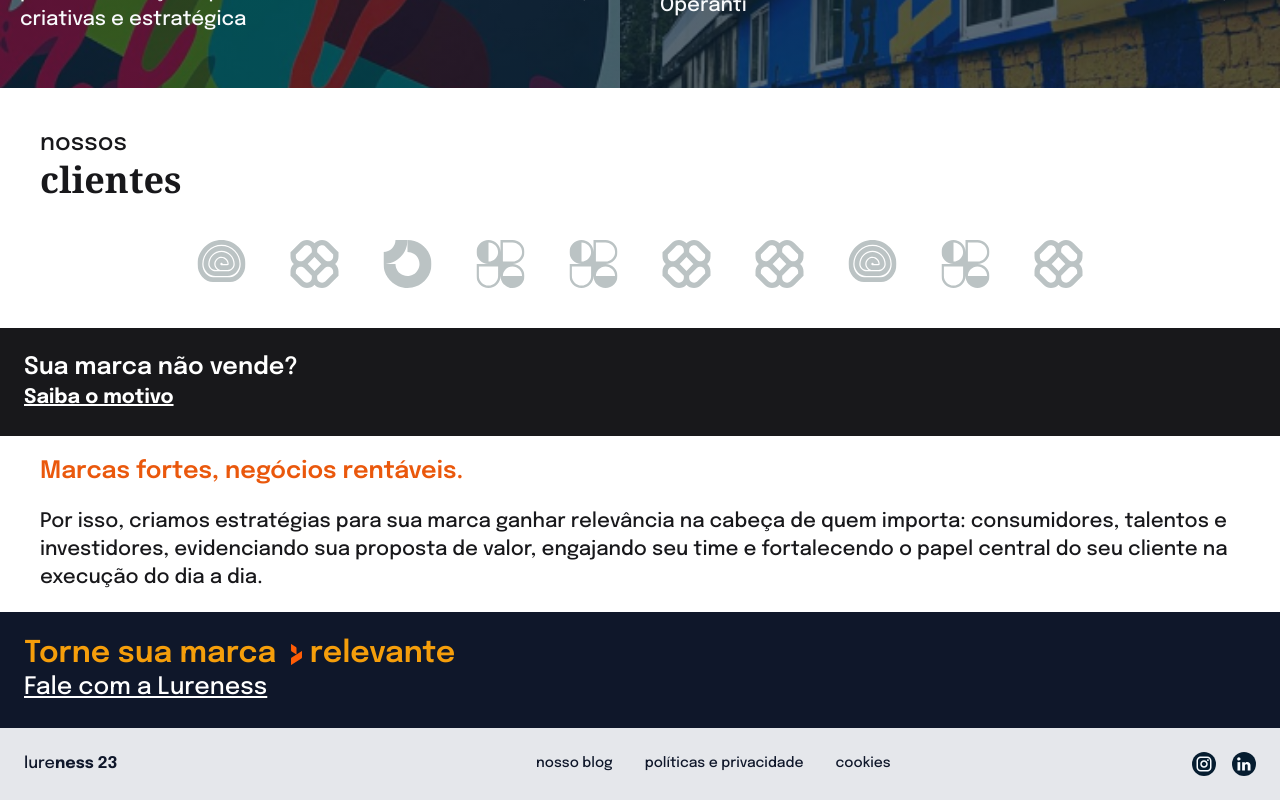
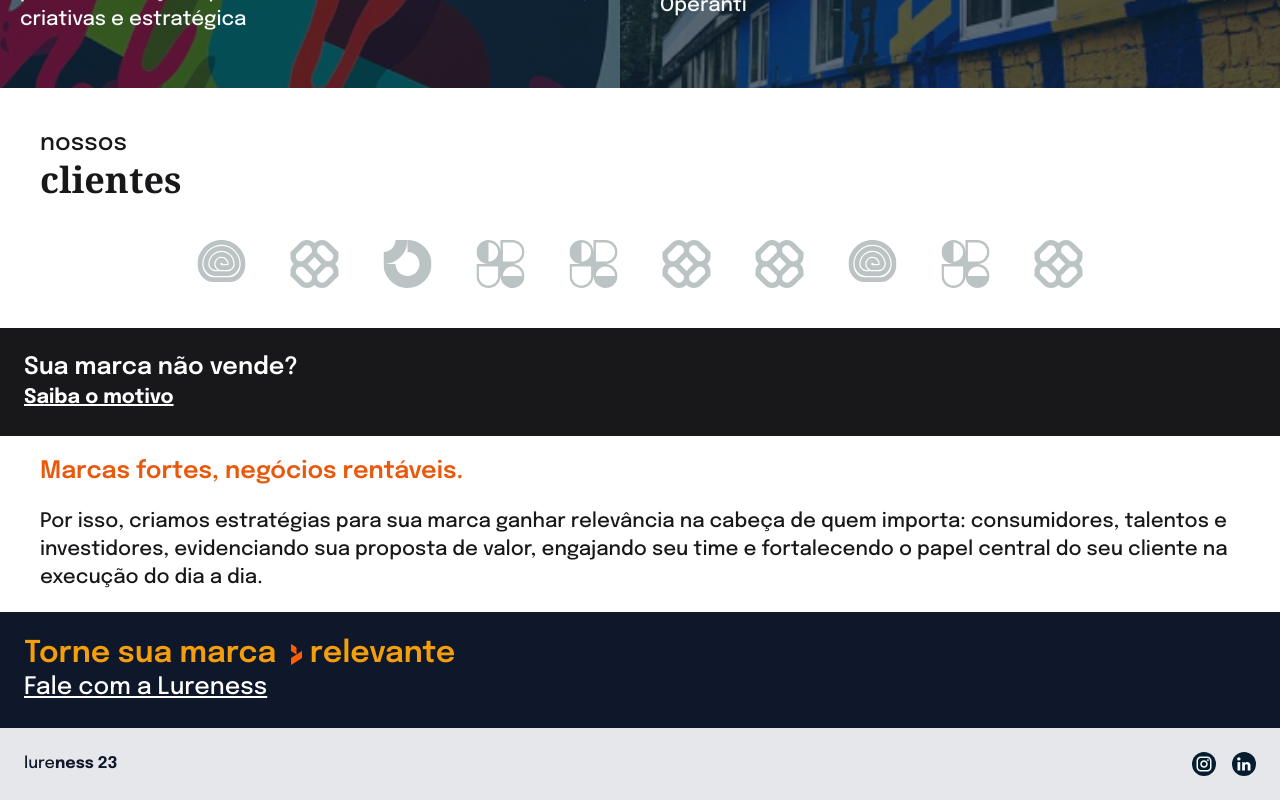
Before and after one commit to Jeyel92/lureness, a Next.js app: page / in a window 1280 px wide. Shown: the part 1126-1926 px from the top of the page. Built offline with nearby package versions, Linux system fonts and the light colour scheme.

Commit message:
fix: retirado links não utilizados do footer

```diff
--- a/src/components/Footer.tsx
+++ b/src/components/Footer.tsx
@@ -27,7 +27,7 @@ export default function Footer() {
             {/* <span style="text-slate-900 text-2xl font-bold"> </span> */}
             <span className="text-slate-900 text-base font-bold">23</span>
           </div>
-          <div className="justify-start xl:justify-center items-start md:items-center gap-4 md:gap-8 flex flex-col md:flex-row md:flex-wrap ">
+          {/* <div className="justify-start xl:justify-center items-start md:items-center gap-4 md:gap-8 flex flex-col md:flex-row md:flex-wrap ">
             <div className="text-center text-slate-900 text-sm font-normal leading-tight">
               nosso blog
             </div>
@@ -37,7 +37,7 @@ export default function Footer() {
             <div className="text-center text-slate-900 text-sm font-normal leading-tight">
               cookies
             </div>
-          </div>
+          </div> */}
         </div>
         <div className=" justify-end gap-4 flex">
           <div className="w-6 h-6 relative">
```
